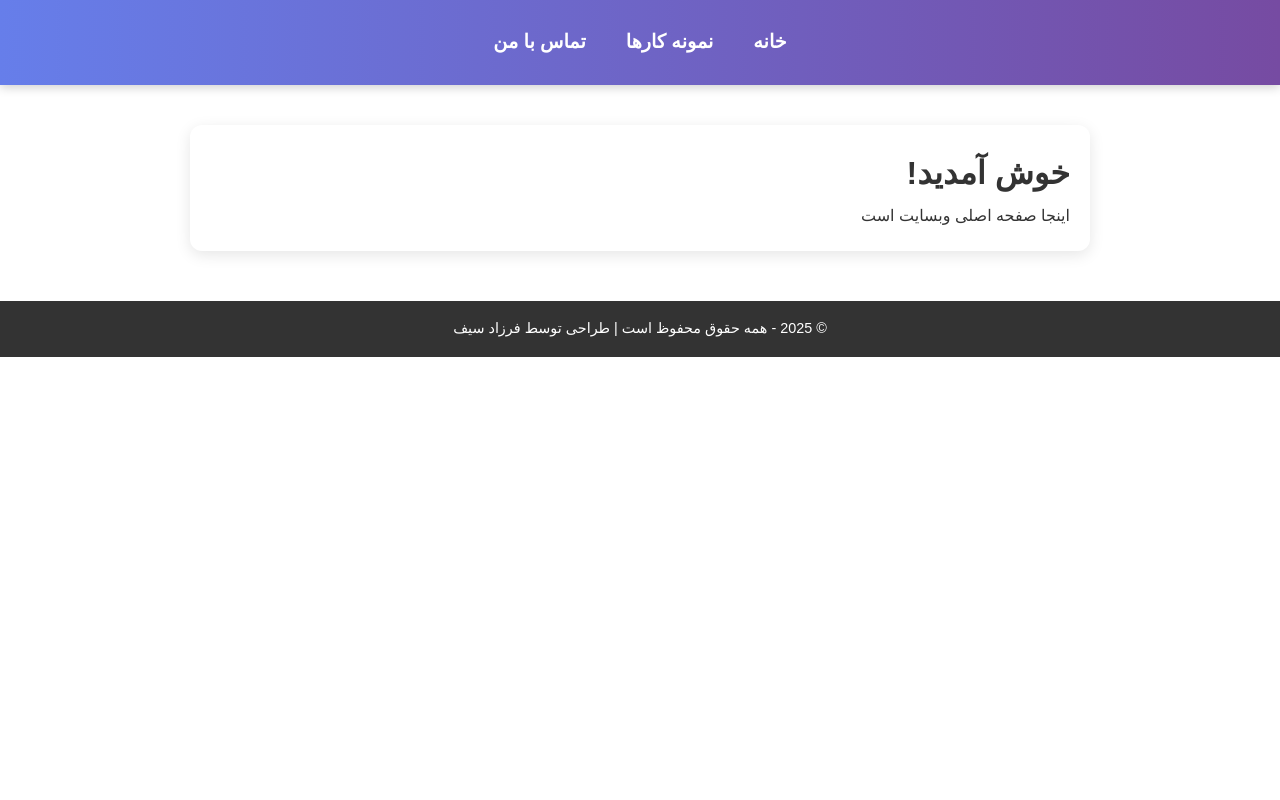
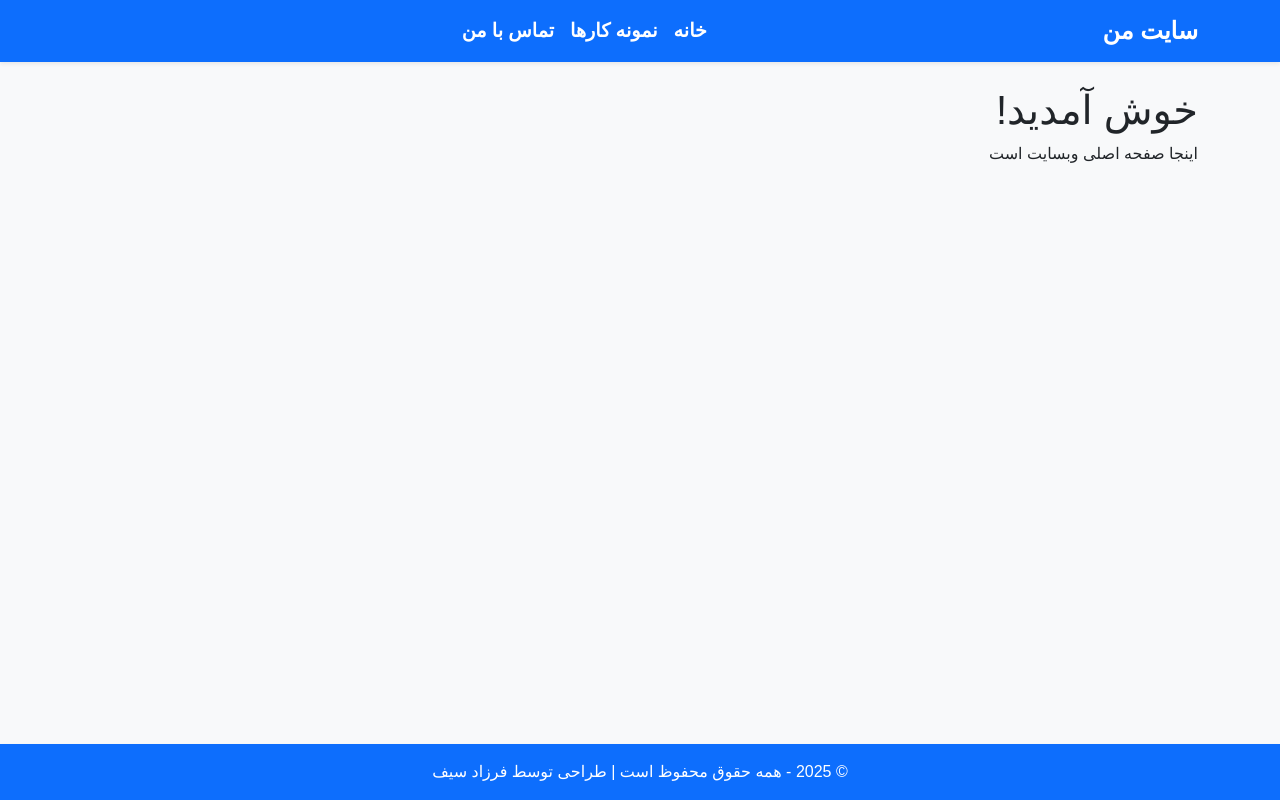
Before and after one commit to Fiesdazraf/safecode, a Django app: page / in a window 1280 px wide. Run offline with Django 5.2, Linux system fonts and the light colour scheme; some web fonts are replaced.

Commit message:
changing styles using curser ai

```diff
--- a/main/static/main/style.css
+++ b/main/static/main/style.css
@@ -7,14 +7,37 @@
     box-sizing: border-box;
 }
 
+/* استایل‌های تکمیلی برای هماهنگی با Bootstrap و فونت وزیر */
 body {
-    font-family: 'Vazir', sans-serif;
-    background: #fff;
-    color: #333;
-    line-height: 1.8;
-    transition: all 0.3s ease;
+    background-color: #f8fafc;
     direction: rtl;
     text-align: right;
+}
+
+.navbar-brand {
+    font-size: 1.5rem;
+}
+
+.nav-link {
+    font-size: 1.1rem;
+}
+
+.card {
+    border-radius: 1rem;
+    box-shadow: 0 2px 8px rgba(0,0,0,0.04);
+}
+
+.btn-primary {
+    background-color: #1976d2;
+    border: none;
+}
+
+.btn-primary:hover {
+    background-color: #1565c0;
+}
+
+footer {
+    font-size: 1rem;
 }
 
 /* Header */
@@ -33,6 +56,14 @@ body {
     justify-content: center;
     gap: 40px;
     font-family: 'Vazir', sans-serif;
+}
+
+.navbar-nav {
+    margin: 0 auto !important;
+    float: none !important;
+    display: flex;
+    justify-content: center;
+    align-items: center;
 }
 
 .nav-link {
--- a/main/templates/main/base.html
+++ b/main/templates/main/base.html
@@ -3,26 +3,45 @@
 <head>
     <meta charset="UTF-8">
     <meta name="viewport" content="width=device-width, initial-scale=1.0">
-    <link href="https://cdn.fontcdn.ir/Font/Persian/Vazir/Vazir.css" rel="stylesheet">
     <title>{% block title %}سایت من{% endblock %}</title>
     {% load static %}
+    <!-- Bootstrap CSS -->
+    <link href="https://cdn.jsdelivr.net/npm/bootstrap@5.3.3/dist/css/bootstrap.rtl.min.css" rel="stylesheet">
+    <!-- Vazir Font -->
+    <link href="https://cdn.fontcdn.ir/Font/Persian/Vazir/Vazir.css" rel="stylesheet">
+    <!-- Custom CSS -->
     <link rel="stylesheet" href="{% static 'main/style.css' %}">
+    <style>
+        body, h1, h2, h3, h4, h5, h6, .navbar, .footer, .btn { font-family: 'Vazir', sans-serif !important; }
+    </style>
 </head>
-<body>
-<header class="site-header">
-    <nav class="navbar container">
-        <a href="{% url 'home' %}" class="nav-link">خانه</a>
-        <a href="{% url 'portfolio' %}" class="nav-link">نمونه کارها</a>
-        <a href="{% url 'contact' %}" class="nav-link">تماس با من</a>
-    </nav>
-</header>
-
-    <main class="content-area">
+<body class="bg-light d-flex flex-column min-vh-100">
+    <header>
+        <nav class="navbar navbar-expand-lg navbar-dark bg-primary shadow-sm">
+            <div class="container">
+                <a class="navbar-brand fw-bold" href="{% url 'home' %}">سایت من</a>
+                <button class="navbar-toggler" type="button" data-bs-toggle="collapse" data-bs-target="#navbarNav" aria-controls="navbarNav" aria-expanded="false" aria-label="تغییر منو">
+                    <span class="navbar-toggler-icon"></span>
+                </button>
+                <div class="collapse navbar-collapse justify-content-center" id="navbarNav">
+                    <ul class="navbar-nav">
+                        <li class="nav-item"><a class="nav-link" href="{% url 'home' %}">خانه</a></li>
+                        <li class="nav-item"><a class="nav-link" href="{% url 'portfolio' %}">نمونه کارها</a></li>
+                        <li class="nav-item"><a class="nav-link" href="{% url 'contact' %}">تماس با من</a></li>
+                    </ul>
+                </div>
+            </div>
+        </nav>
+    </header>
+    <main class="flex-fill container py-4">
         {% block content %}{% endblock %}
     </main>
-
-    <footer class="site-footer">
-        <p>© 2025 - همه حقوق محفوظ است | طراحی توسط فرزاد سیف</p>
+    <footer class="bg-primary text-white text-center py-3 mt-auto shadow-sm">
+        <div class="container">
+            <p class="mb-0">© 2025 - همه حقوق محفوظ است | طراحی توسط فرزاد سیف</p>
+        </div>
     </footer>
+    <!-- Bootstrap JS -->
+    <script src="https://cdn.jsdelivr.net/npm/bootstrap@5.3.3/dist/js/bootstrap.bundle.min.js"></script>
 </body>
 </html>
--- a/process.txt
+++ b/process.txt
@@ -71,3 +71,5 @@ https://chatgpt.com/share/687c5528-62e0-800f-ae26-b303049270ab
 https://web-production-b388a.up.railway.app/
 
 https://chatgpt.com/share/687db67c-d5a4-800f-a8f6-8068b8a33732
+
+https://chatgpt.com/share/687efc96-c8a0-800f-b179-92931759fb77
```
